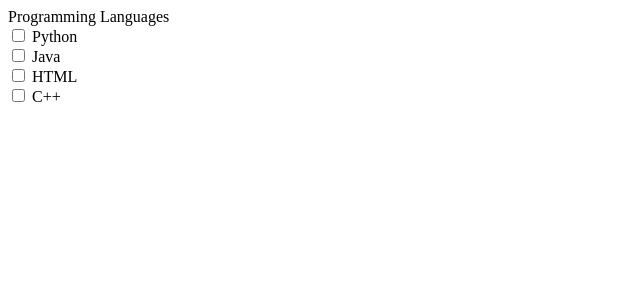
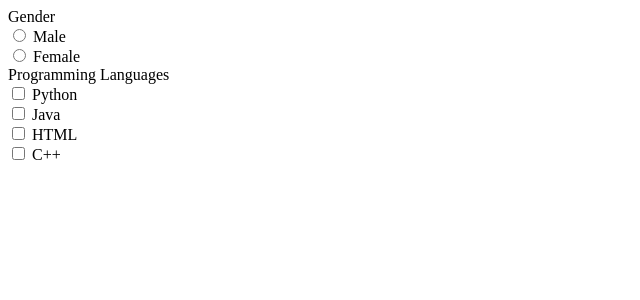
Before and after one commit to CSID-DGU/2024-2-OSSPrac-CROSS-05, a Flask app: page / in a window 1280 px wide. Shown: the top 300 px of the page, without its empty margins (0-640 px from the left). Run offline with Flask 3, Linux system fonts and the light colour scheme.

Commit message:
radio button yejeong

```diff
--- a/app/templates/main.html
+++ b/app/templates/main.html
@@ -4,6 +4,10 @@
     <title>main page</title>
 </head>
 <body>
+    <label>Gender</label><br>
+    <input type="radio" name="gender" value="male"> Male <br>
+    <input type="radio" name="gender" value="female"> Female <br>
+
     <label>Programming Languages</label><br>
 
     <input type="checkbox" id="python" name="PL_list" value="Python">
```
